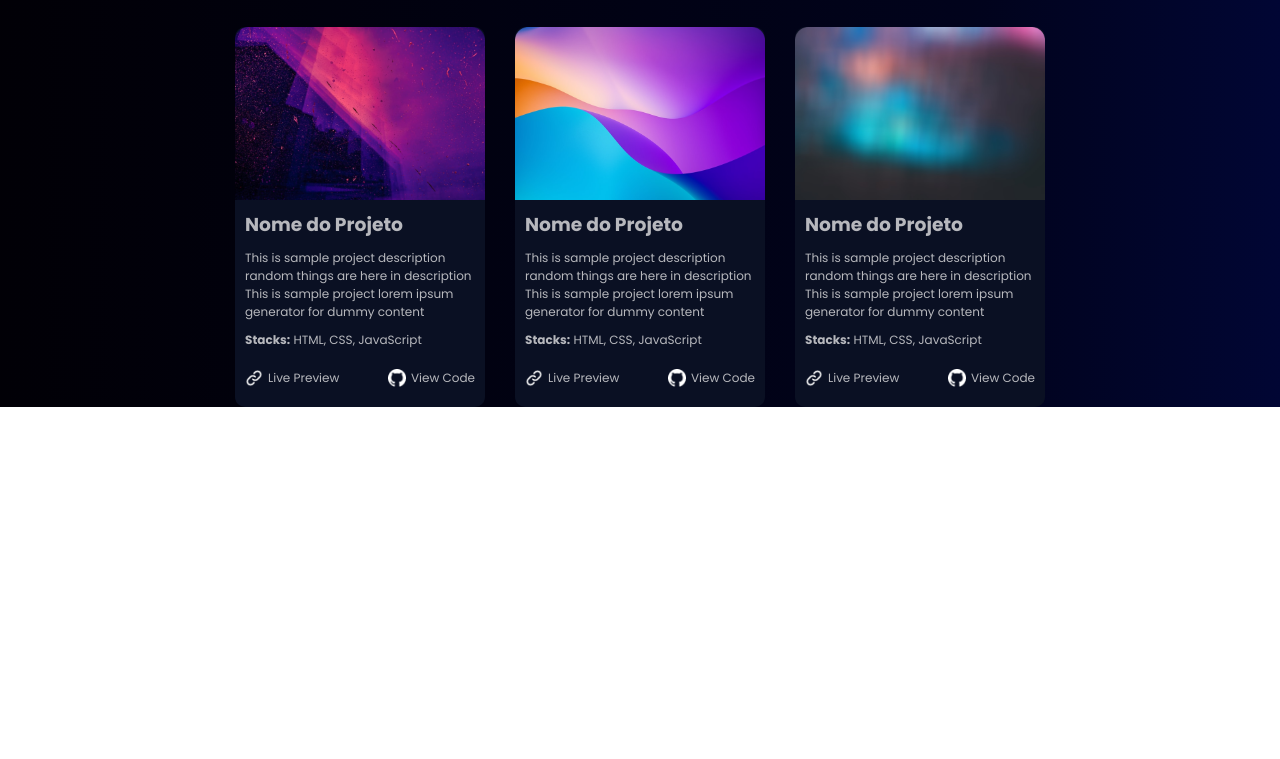
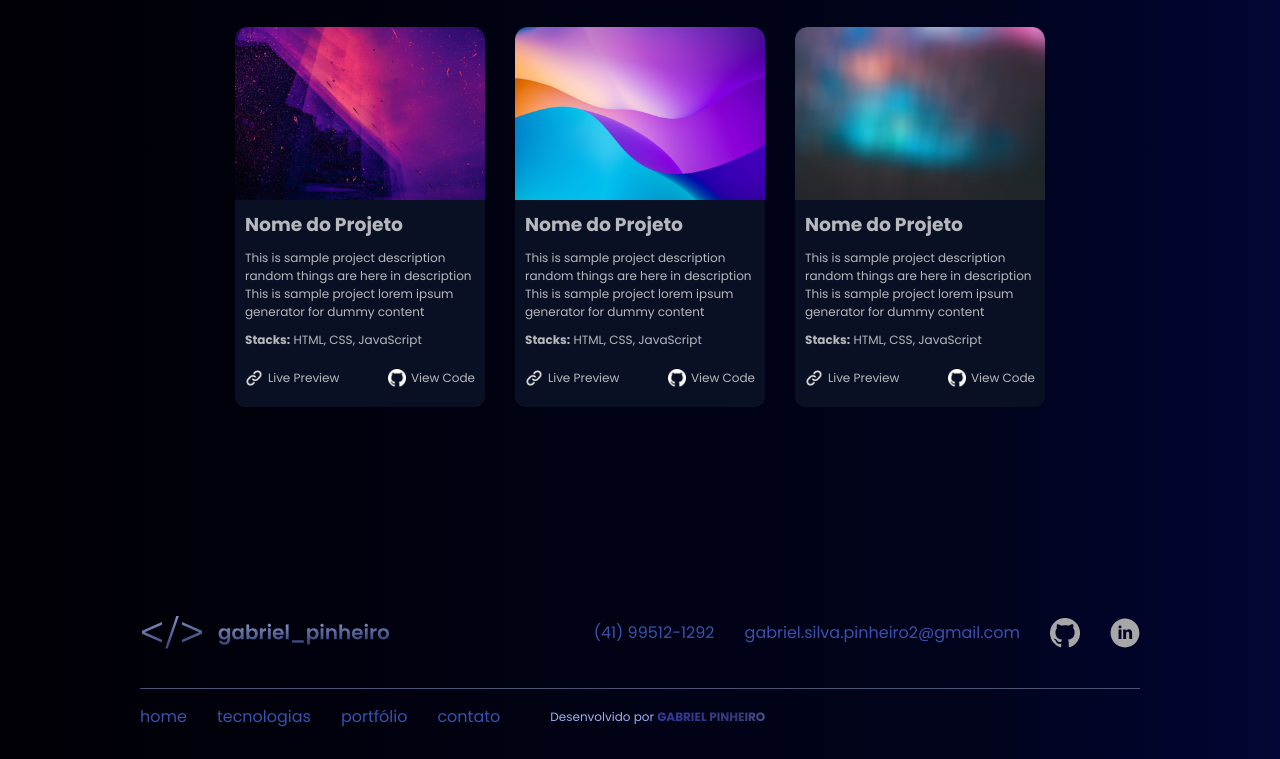
Before and after one commit to gabrielsvpinheiro/portfolio, a plain HTML site: page index.html in a window 1280 px wide. Shown: the part 1633-2392 px from the top of the page. Before the commit the page ends 2040 px from the top, so only its background shows below. Drawn offline with Linux system fonts and the light colour scheme.

Commit message:
Dark Completa

```diff
--- /dev/null
+++ b/css/contato.css
@@ -0,0 +1,37 @@
+.contato-menu img {
+  max-width: 30px;
+  cursor: pointer;
+}
+
+.contato-menu {
+  display: flex;
+  flex-wrap: wrap;
+  gap: 30px;
+  align-items: center;
+  justify-content: center;
+}
+
+.contato-menu a {
+  font-size: 16px;
+  line-height: 1.3;
+  text-decoration: none;
+  color: #3852AF;
+  position: relative;
+}
+
+.contato-menu a:hover{
+  color: #9CAFF0;
+}
+
+.contato-menu a:hover:after{
+  width: 100%;
+}
+
+.contato-menu img {
+  max-width: 40px;
+  cursor: pointer;
+}
+
+.contato-menu img:hover {
+  transform: scale(1.1);
+}
--- /dev/null
+++ b/css/footer.css
@@ -0,0 +1,78 @@
+.footer {
+  max-width: 1000px;
+  margin-right: auto;
+  margin-left: auto;
+  margin-top: 30px;
+  justify-content: space-between;
+  margin-bottom: 30px;
+}
+
+.footer-menu {
+  display: flex;
+  flex-wrap: wrap;
+  gap: 30px;
+  align-items: center;
+  justify-content: left;
+  margin-top: 15px;
+}
+
+.footer-menu a {
+  font-size: 16px;
+  line-height: 1.3;
+  text-decoration: none;
+  color: #3852AF;
+  position: relative;
+}
+
+.footer-menu a:hover{
+  color: #9CAFF0;
+}
+
+.footer-menu a:after {
+  content: "";
+  display: block;
+  height: 1px;
+  width: 0px;
+  background-color: #9CAFF0;
+  margin-top: 2px;
+  transition: 0.3s;
+  position: absolute;
+}
+
+.footer-menu a:hover:after{
+  width: 100%;
+}
+
+.footer-menu img {
+  max-width: 40px;
+  cursor: pointer;
+}
+
+.footer-menu img:hover {
+  transform: scale(1.1);
+}
+
+.creditos {
+  font-size: 12px;
+  color: #9CAFF0;
+  margin-left: 20px;
+}
+
+@media (max-width: 800px) {
+  .footer {
+    flex-direction: column;
+    gap: 20px;
+  }
+
+  .footer-menu {
+    gap: 15px;
+  }
+
+  .footer-menu a {
+    font-size: 12px;
+  }
+
+  .footer-menu img {
+    max-width: 30px;
+  }
+}
--- a/css/global.css
+++ b/css/global.css
@@ -4,6 +4,10 @@ body {
   box-sizing: border-box;
   font-family: 'Poppins', sans-serif;
   background-image: linear-gradient(90deg, rgba(1,0,6,1) 0%, rgba(1,3,28,1) 76%, rgba(1,6,52,1) 100%);
+}
+
+html {
+  scroll-behavior: smooth;
 }
 
 h1, h2, h3, p {
--- a/css/portfolio.css
+++ b/css/portfolio.css
@@ -1,3 +1,7 @@
+.portfolio {
+  margin-bottom: 200px;
+}
+
 .portfolio-title {
   text-align: center;
   margin-top: 120px;
--- a/css/style.css
+++ b/css/style.css
@@ -2,4 +2,6 @@
 @import "./header.css";
 @import "./introducao.css";
 @import "./tecnologias.css";
-@import "./portfolio.css"
+@import "./portfolio.css";
+@import "./contato.css";
+@import "./footer.css";
--- a/index.html
+++ b/index.html
@@ -71,6 +71,7 @@
         <p class="descricao">Alguns dos projetos realizados - acesse todos pelo <a href="https://github.com/gabrielsvpinheiro">GitHub</a></p>
       </div>
       <div class="portfolio-blocos">
+        <!-- Blocos do Portfólio -->
         <div class="bloco">
           <img src="images/imagem-padrao.png" alt="Imagem Padrão">
           <h3>Nome do Projeto</h3>
@@ -134,6 +135,38 @@
       </div>
     </section>
 
+    <!-- Contato -->
+    <section class="header" id="contato">
+      <a href="index.html">
+        <img src="images/logo.svg" alt="Gabriel Pinheiro" class="logo">
+      </a>
+      <nav arial-label="primaria">
+        <ul class="contato-menu">
+          <li><a href="https://api.whatsapp.com/send?phone=5541995121292" target="_blank">(41) 99512-1292</a></li>
+          <li><a href="#contato">gabriel.silva.pinheiro2@gmail.com</a></li>
+          <a href="https://github.com/gabrielsvpinheiro/" target="_blank" class="semdetalhes">
+            <img src="images/github2.png" alt="GitHub" class="linkedin" id="light">
+          </a>
+          <a href="https://www.linkedin.com/in/gabrielsvpinheiro/" target="_blank" class="semdetalhes">
+            <img src="images/linkedin.svg" alt="LinkedIn" class="linkedin" id="dark">
+          </a>
+        </ul>
+      </nav>
+    </section>
+
+    <!-- Footer -->
+    <footer class="footer">
+      <img src="images/linha.png">
+      <nav arial-label="primaria">
+        <ul class="footer-menu">
+          <li><a href="#home">home</a></li>
+          <li><a href="#tecnologias">tecnologias</a></li>
+          <li><a href="#portfolio">portfólio</a></li>
+          <li><a href="#contato">contato</a></li>
+          <p class="creditos">Desenvolvido por <span class="decoracao">GABRIEL PINHEIRO</span></p>
+        </ul>
+      </nav>
+    </footer>
     <script src="script.js"></script>
   </div>
 </body>
```
Also changed, not shown: images/github2.png (added), images/linha.png (added), images/linkedin.svg (added).
